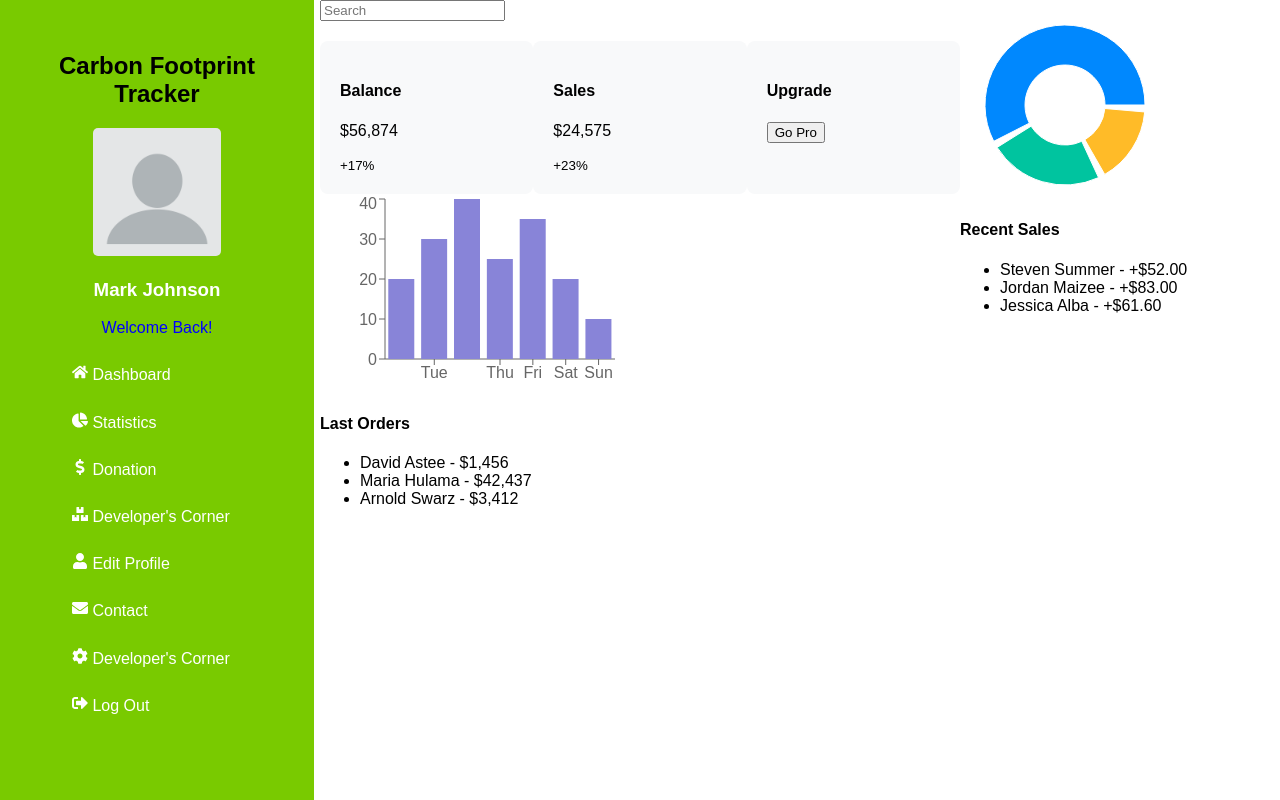
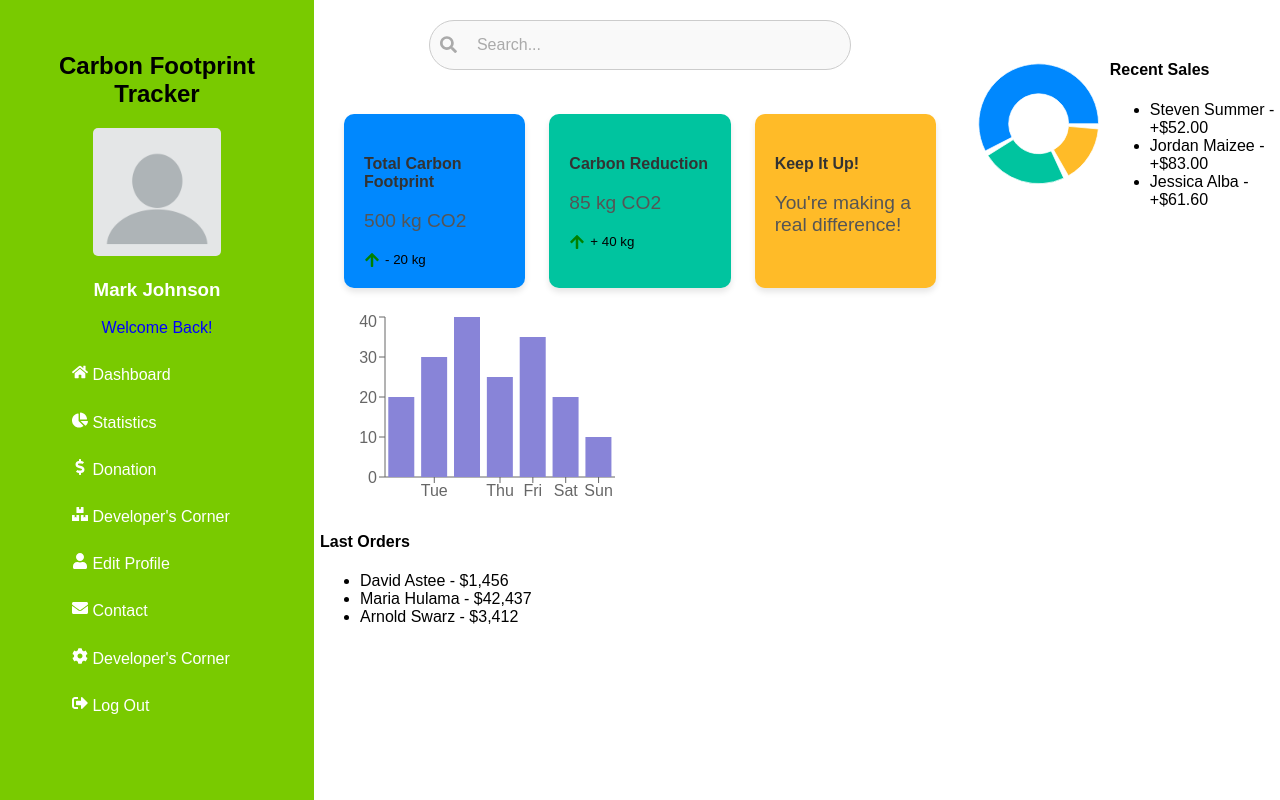
Before and after one commit to Mayanknayal01/carbonfootprinttracker-frontend, a React (Create React App) app: page /home in a window 1280 px wide. Built offline with nearby package versions, Linux system fonts and the light colour scheme.

Commit message:
most of the dashboard part is done

```diff
--- a/src/components/homeComponents/Dashboard.jsx
+++ b/src/components/homeComponents/Dashboard.jsx
@@ -1,25 +1,84 @@
-// Dashboard.js
 import React from 'react';
+import { FaArrowUp, FaArrowDown } from 'react-icons/fa';
 
-const Dashboard = () => (
+const Dashboard = ({ data, prevData }) => {
+    // Arrays for different types of comments
+    const goodComments = [
+        "Great job! Keep it up!",
+        "You're making a real difference!",
+        "Amazing progress, keep going!"
+    ];
+
+    const badComments = [
+        "Don't worry, you can do better!",
+        "Keep pushing forward, every step counts!",
+        "Stay motivated, every little change helps!"
+    ];
+
+    const sameComments = [
+        "You're doing great, stay consistent!",
+        "Good work, keep up the effort!",
+        "Consistency is key, you're on the right track!"
+    ];
+
+    // Function to get a random comment from the given array
+    const getRandomComment = (comments) => {
+        const randomIndex = Math.floor(Math.random() * comments.length);
+        return comments[randomIndex];
+    };
+
+    // Function to determine the trend (good, bad, or same)
+    const getTrendIcon = (current, previous) => {
+        if (current > previous) {
+            return <FaArrowUp className="green-arrow" />;
+        } else if (current < previous) {
+            return <FaArrowDown className="red-arrow" />;
+        }
+        return null;
+    };
+
+    // Get the appropriate comment based on the data comparison
+    const getComment = (current, previous) => {
+        if (current > previous) {
+            return getRandomComment(goodComments);
+        } else if (current < previous) {
+            return getRandomComment(badComments);
+        }
+        return getRandomComment(sameComments);
+    };
+
+    return (
         <div className="dashboard">
             <div className="summary-cards">
+                {/* Total Carbon Footprint Card */}
                 <div className="card balance">
-            <h4>Balance</h4>
-            <p>$56,874</p>
-            <small>+17%</small>
+                    <h4>Total Carbon Footprint</h4>
+                    <p>{data.carbonFootprint} kg CO2</p>
+                    <div className="trend">
+                        {getTrendIcon(data.carbonFootprint, prevData.carbonFootprint)}
+                        <small>{data.carbonFootprint > prevData.carbonFootprint ? '- ' : '+ '}{Math.abs(data.carbonFootprint - prevData.carbonFootprint)} kg</small>
                     </div>
+                </div>
+
+                {/* Carbon Reduction Card */}
                 <div className="card sales">
-            <h4>Sales</h4>
-            <p>$24,575</p>
-            <small>+23%</small>
+                    <h4>Carbon Reduction</h4>
+                    <p>{data.carbonReduction} kg CO2</p>
+                    <div className="trend">
+                        {getTrendIcon(data.carbonReduction, prevData.carbonReduction)}
+                        <small>{data.carbonReduction > prevData.carbonReduction ? '+ ' : '- '}{Math.abs(data.carbonReduction - prevData.carbonReduction)} kg</small>
                     </div>
+                </div>
+
+                {/* Suggestions/Upgrade Card */}
                 <div className="card upgrade">
-            <h4>Upgrade</h4>
-            <button>Go Pro</button>
+                    <h4>Keep It Up!</h4>
+                    <p>{getComment(data.carbonFootprint, prevData.carbonFootprint)}</p>
+                    {/* <p>{getComment(data.carbonReduction, prevData.carbonReduction)}</p> */}
                 </div>
             </div>
         </div>
     );
+};
 
 export default Dashboard;
--- /dev/null
+++ b/src/components/homeComponents/DashboardData.jsx
@@ -0,0 +1,22 @@
+import React from 'react';
+import Dashboard from './Dashboard';
+
+const DashboardData = () => {
+    const currentData = {
+        carbonFootprint: 500,
+        carbonReduction: 85,
+    };
+
+    const previousData = {
+        carbonFootprint: 480,
+        carbonReduction: 45,
+    };
+
+    return (
+        <div>
+        <Dashboard data={currentData} prevData={previousData} />
+        </div>
+    );
+};
+
+export default DashboardData;
--- a/src/components/homeComponents/SearchBar.jsx
+++ b/src/components/homeComponents/SearchBar.jsx
@@ -1,9 +1,13 @@
 // Header.js
 import React from 'react';
+import { FaSearch } from 'react-icons/fa';
 
 const SearchBar = () => (
-    <div className="header">
-        <input type="text" placeholder="Search" />
+    <div className="search-header">
+        <div className="search-bar">
+            <FaSearch className="search-icon" />
+            <input type="text" placeholder="Search..." className="search-input" />
+        </div>
     </div>
 );
 
--- a/src/pages/homePage/home.css
+++ b/src/pages/homePage/home.css
@@ -207,27 +207,152 @@ html, body {
 
     /* sidebar css ends */
 
+
+    /* main section css in the home page */
     .main {
         padding: 20px;
     }
 
-    .header {
-        margin-bottom: 20px;
+    /* search bar css */
+
+    /* CSS for the search bar */
+.search-header {
+    display: flex;
+    justify-content: center;
+    align-items: center;
+    padding: 20px;
+}
+
+.search-bar {
+    display: flex;
+    align-items: center;
+    border: 1px solid #ccc;
+    border-radius: 30px;
+    padding: 5px 10px;
+    width: 100%;
+    max-width: 400px;
+    background-color: #f9f9f9;
+    transition: all 0.3s ease;
+}
+
+.search-bar:hover {
+    box-shadow: 0 4px 10px rgba(0, 0, 0, 0.1);
+    border-color: #007bff;
+}
+
+.search-icon {
+    color: #aaa;
+    margin-right: 10px;
+    font-size: 1.2rem;
+}
+
+.search-input {
+    border: none;
+    outline: none;
+    width: 100%;
+    padding: 10px;
+    font-size: 1rem;
+    background-color: transparent;
+    color: #333;
+    border-radius: 30px;
+}
+
+.search-input::placeholder {
+    color: #aaa;
+    font-size: 1rem;
+}
+
+/* Hover effect for the input */
+.search-input:focus {
+    border-color: #007bff;
+    box-shadow: 0 0 5px rgba(0, 123, 255, 0.3);
+}
+
+@media (max-width: 768px) {
+    .search-bar {
+        max-width: 300px;
     }
+}
 
-    .dashboard .summary-cards {
-        display: flex;
-        justify-content: space-between;
+/* search bar css ends */
+
+/* dashboard css begins */
+
+.dashboard {
+    padding: 1.5rem;
+}
+
+.summary-cards {
+    display: grid;
+    grid-template-columns: 1fr 1fr 1fr;
+    gap: 1.5rem;
+}
+
+.card {
+    border-radius: 10px;
+    padding: 20px;
+    box-shadow: 0 4px 6px rgba(0, 0, 0, 0.1);
+    flex-basis: 30%;
+    transition: all 0.3s ease;
+}
+.card:nth-child(1) {
+    background-color: #0088FE;
+}
+.card:nth-child(2) {
+    background-color: #00C49F;
+}
+.card:nth-child(3) {
+    background-color: #FFBB28;
+}
+
+.card h4 {
+    margin-bottom: 10px;
+    color: #333;
+}
+
+.card p {
+    font-size: 1.2rem;
+    color: #555;
+}
+
+.card .trend {
+    display: flex;
+    align-items: center;
+    margin-top: 10px;
+}
+
+.green-arrow {
+    color: green;
+    margin-right: 5px;
+}
+
+.red-arrow {
+    color: red;
+    margin-right: 5px;
+}
+
+.card button {
+    background-color: #007bff;
+    color: white;
+    border: none;
+    padding: 10px 20px;
+    border-radius: 5px;
+    cursor: pointer;
+    transition: background-color 0.3s ease;
+}
+
+.card button:hover {
+    background-color: #0056b3;
+}
+
+@media (max-width: 768px) {
+    .card {
+        flex-basis: 100%;
     }
+}
 
-    .dashboard .summary-cards .card {
-        background-color: #f8f9fa;
-        padding: 20px;
-        border-radius: 8px;
-        width: 30%;
-    }
 
-    .dashboard .charts-section {
+    .charts-section {
         display: flex;
         justify-content: space-between;
         margin-top: 20px;
--- a/src/pages/homePage/home.jsx
+++ b/src/pages/homePage/home.jsx
@@ -91,7 +91,7 @@
 import React from 'react';
 import Sidebar from '../../components/homeComponents/Sidebar';
 import SearchBar from '../../components/homeComponents/SearchBar';
-import Dashboard from '../../components/homeComponents/Dashboard';
+import DashboardData from '../../components/homeComponents/DashboardData';
 import './home.css';
 import Chart from '../../components/homeComponents/Chart';
 import PieChart from '../../components/homeComponents/PieChart';
@@ -102,12 +102,12 @@ const Home = () => {
     return (
         <div className="home">
         <Sidebar />
-        <first>
+        <main>
             <SearchBar />
-            <Dashboard />
+            <DashboardData />
             <Chart />
             <OrdersList />
-        </first>
+        </main>
         <div className="charts-section">
         <PieChart />
         <RecentSales />
```
Lines whose indentation alone changed are shown as unchanged.
